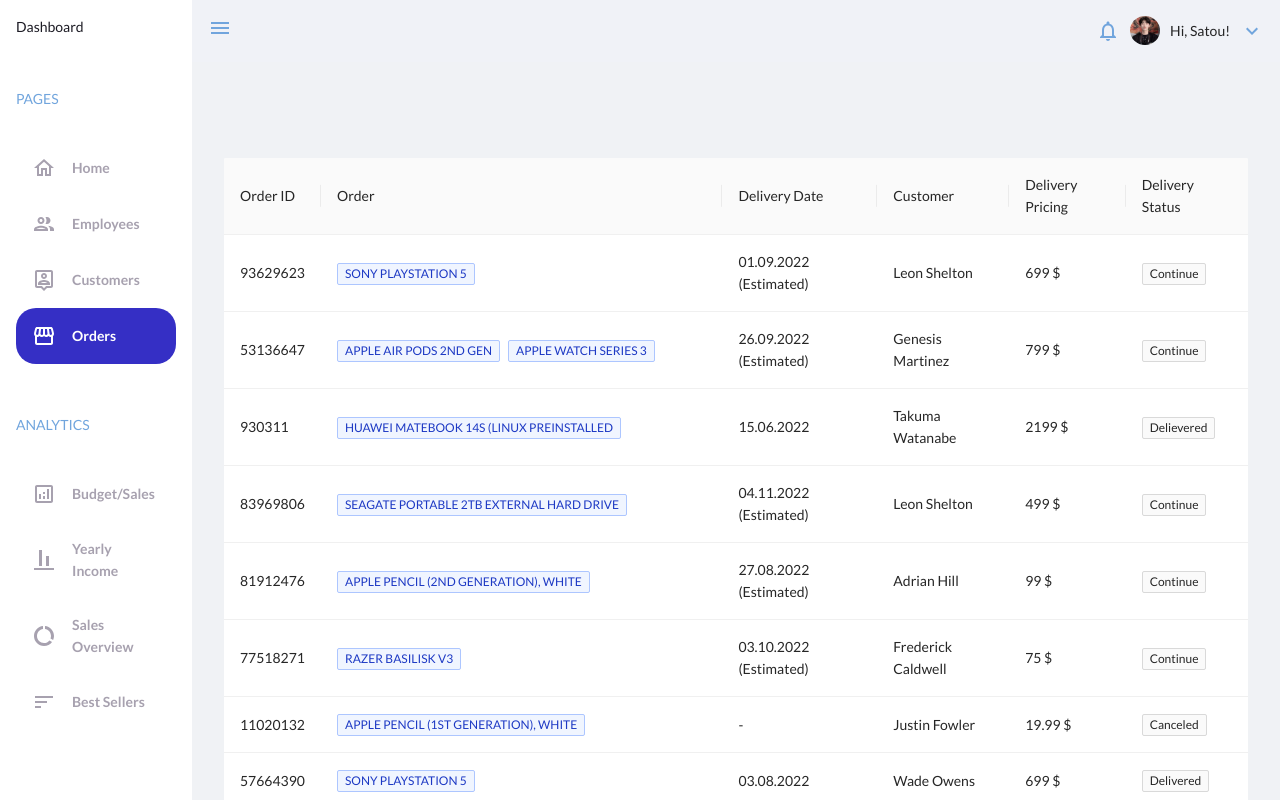
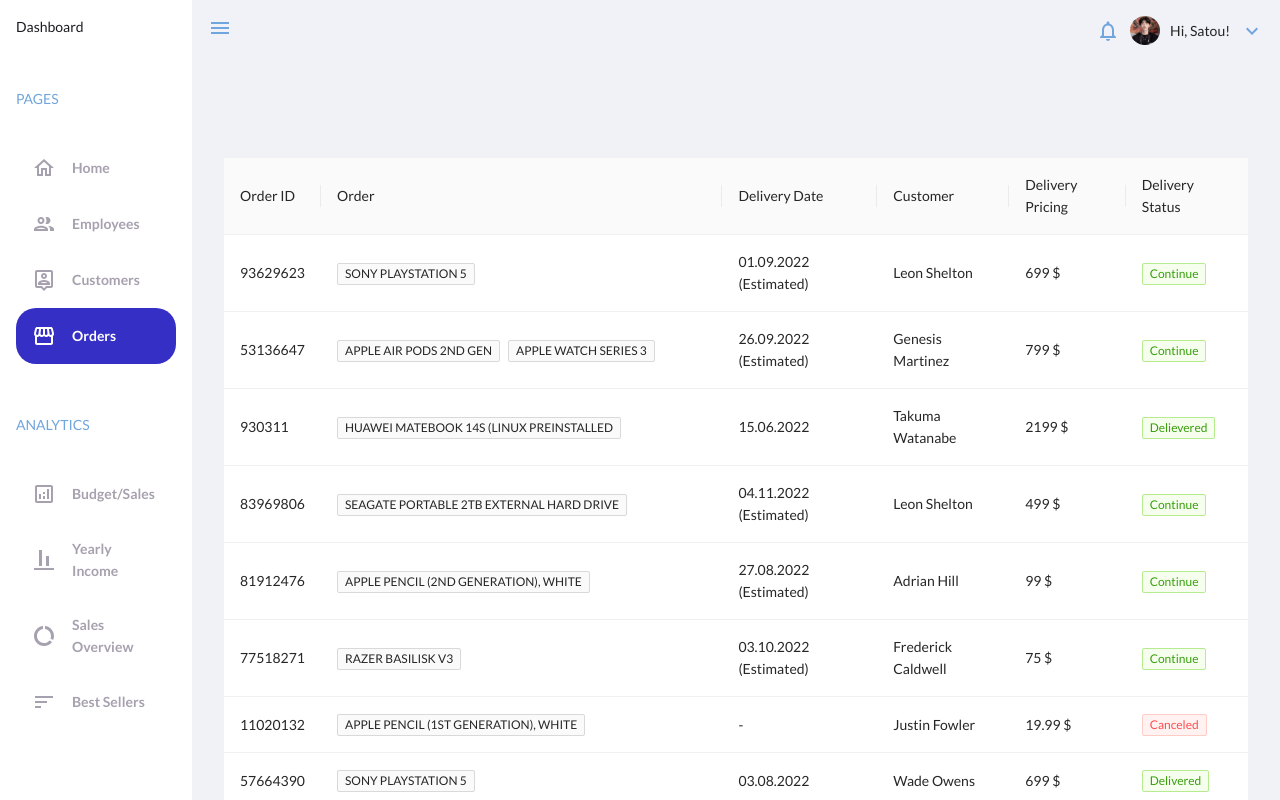
Before and after one commit to artemromaniv/project_admin_dashboard, a React (Vite) app: page /orders in a window 1280 px wide. Shown: the top 800 px of the page. Built offline with nearby package versions, Linux system fonts and the light colour scheme.

Commit message:
add content to orders page

```diff
--- a/src/components/data/ordersData.tsx
+++ b/src/components/data/ordersData.tsx
@@ -1,6 +1,7 @@
 import type {ColumnsType} from 'antd/es/table'
 import dayjs from 'dayjs'
 import {Tag} from 'antd'
+import { color } from '@mui/system'
 interface DataType {
     key:string
     orderID:number,
@@ -192,7 +193,7 @@
             <>
               {order.map(orderData => {
                 return (
-                  <Tag color={'geekblue'} key={orderData}>
+                  <Tag  key={orderData}>
                     {orderData.toUpperCase()}
                   </Tag>
                 );
@@ -219,9 +220,9 @@
         title:'Delivery Status',
         dataIndex:'deliveryStatus',
         key:'deliveryStatus',
-        render: (_, { deliveryStatus }) => (
+        render: (_, { deliveryStatus}) => (
             <>
-                <Tag color={''} key={deliveryStatus}>
+                <Tag color={deliveryStatus === 'Canceled' ? 'error' : 'green'} key={deliveryStatus}>
                     {deliveryStatus}
                 </Tag>
             </>
```
